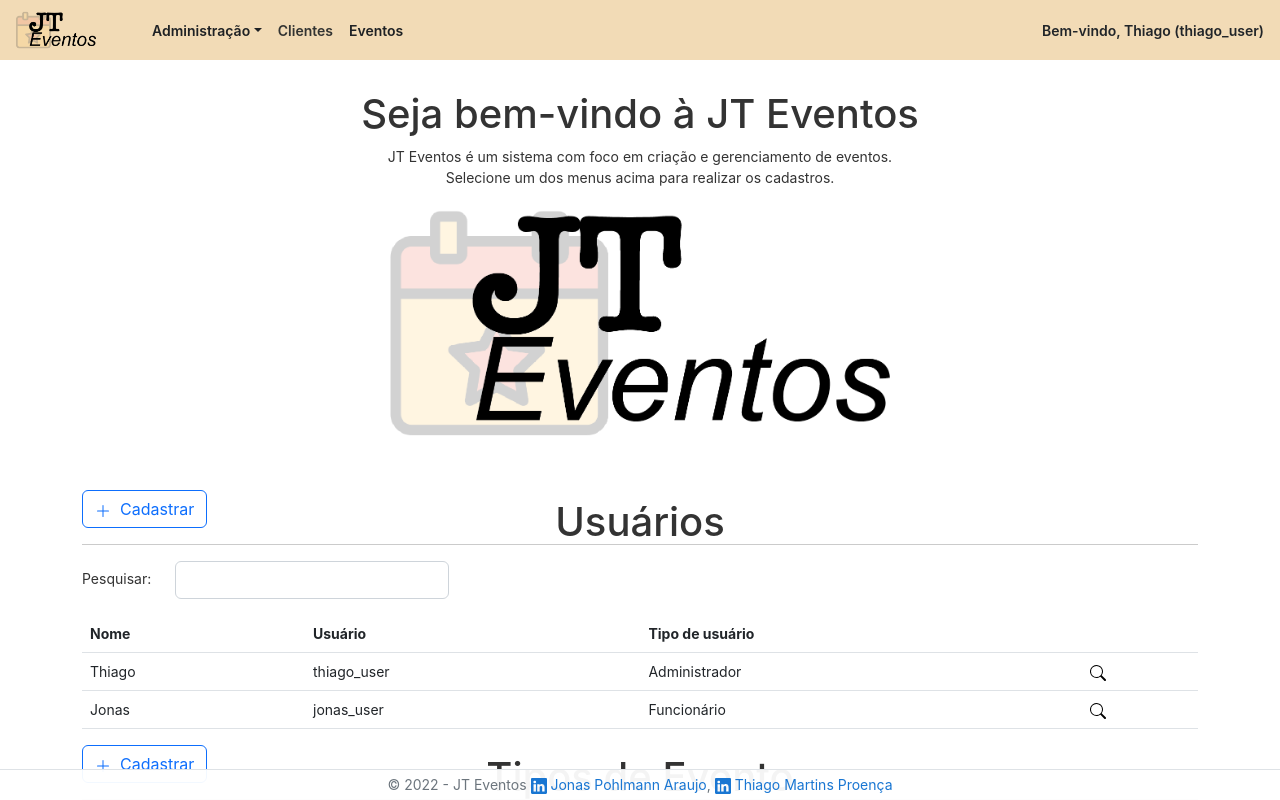
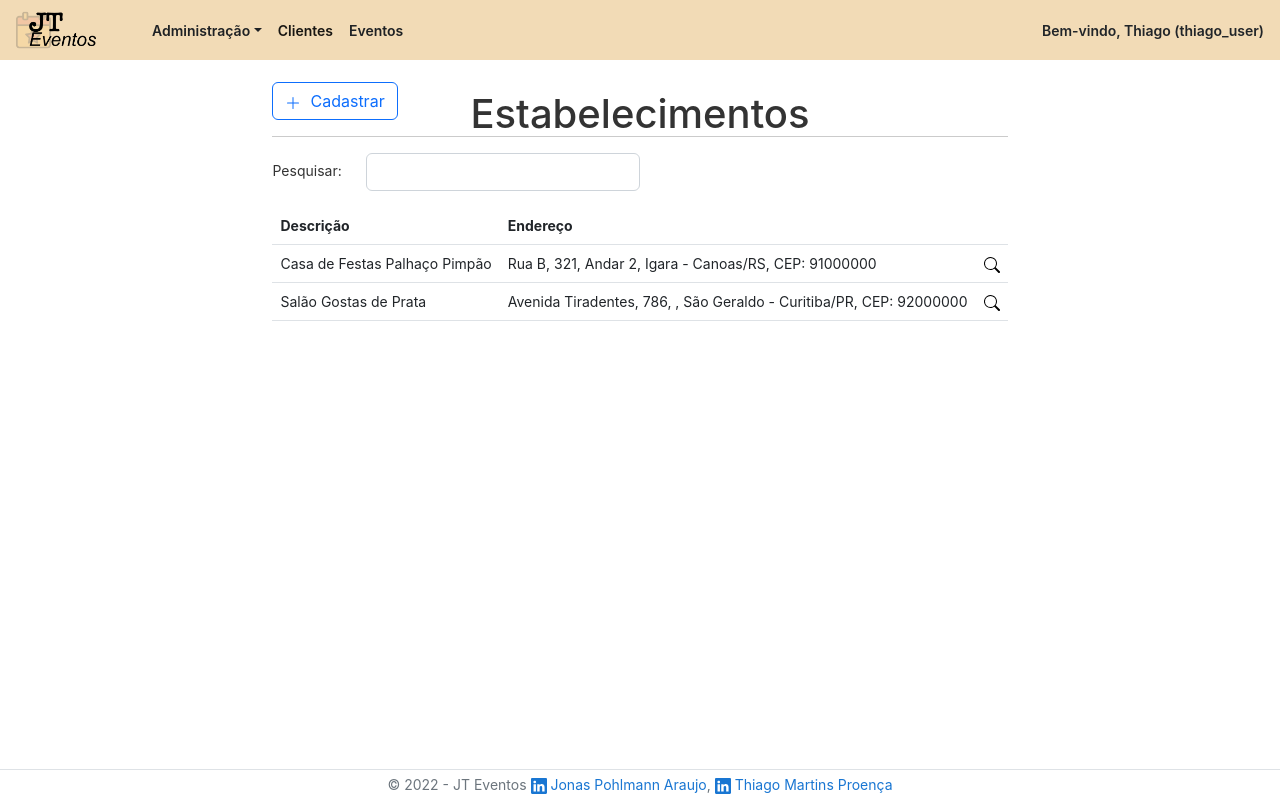
Before and after one commit to JTEventos/JTEventosFront-Angular, an Angular app in the folder jt-eventos/: page /establishments in a window 1280 px wide. Shown: the top 800 px of the page. Built offline with nearby package versions, Linux system fonts and the light colour scheme; what ngx-print would draw is missing.

Commit message:
criação das rotas, criação do componente de home, ajustes pontuais nas implementações existentes

```diff
--- a/jt-eventos/src/app/app.component.html
+++ b/jt-eventos/src/app/app.component.html
@@ -1,7 +1,13 @@
-<div class="content" role="main">
-  <h1>Seja bem-vindo à {{ title }}</h1>
-  <p>JT Eventos é um sistema com foco em criação e gerenciamento de eventos.</p>
-  <p>Selecione um dos menus acima para realizar os cadastros.</p>
+<header>
+  <app-nav-bar></app-nav-bar>
+</header>
 
-  <img src="../assets/jt-eventos.png" width="500" alt="Logo JT Eventos" />
-</div>
+<main>
+    <div class="content container" role="main">
+      <router-outlet></router-outlet>
+    </div>
+</main>
+
+<footer>
+  <app-footer></app-footer>
+</footer>
--- a/jt-eventos/src/app/app.component.ts
+++ b/jt-eventos/src/app/app.component.ts
@@ -5,6 +5,4 @@ import { Component } from '@angular/core';
   templateUrl: './app.component.html',
   styleUrls: ['./app.component.css', '../styles.css']
 })
-export class AppComponent {
-  title = 'JT Eventos';
-}
+export class AppComponent { }
--- a/jt-eventos/src/index.html
+++ b/jt-eventos/src/index.html
@@ -1,5 +1,5 @@
 <!DOCTYPE html>
-<html lang="en">
+<html lang="pt-br">
   <head>
     <meta charset="utf-8" />
     <title>JT Eventos</title>
@@ -8,24 +8,6 @@
     <link rel="icon" type="image/x-icon" href="favicon.ico" />
   </head>
   <body>
-    <header>
-      <app-nav-bar></app-nav-bar>
-    </header>
-
-    <main>
-      <div class="container">
-        <app-root></app-root>
-
-        <app-users-table></app-users-table>
-        <app-event-types-table></app-event-types-table>
-        <app-customers-table></app-customers-table>
-        <app-establishments-table></app-establishments-table>
-        <app-events-table></app-events-table>
-      </div>
-    </main>
-
-    <footer>
-      <app-footer></app-footer>
-    </footer>
+    <app-root></app-root>
   </body>
 </html>
--- a/jt-eventos/src/styles.css
+++ b/jt-eventos/src/styles.css
@@ -18,12 +18,7 @@ p {
 }
 
 .content {
-  display: flex;
   margin: 82px auto 32px;
-  padding: 0 16px;
-  max-width: 960px;
-  flex-direction: column;
-  align-items: center;
 }
 
 svg.material-icons {
@@ -91,7 +86,7 @@ a, a:visited, a:hover {
   background-color: #0275d880;
 }
 
-/* Rodapé */
+/* Footers */
 
 footer {
   margin-top: 8px;
```
Also changed, not shown: jt-eventos/src/app/app-routing.module.ts (added, +32 -0 lines), jt-eventos/src/app/app.module.ts (+4 -7 lines).
